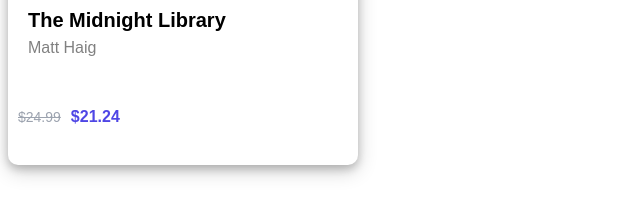
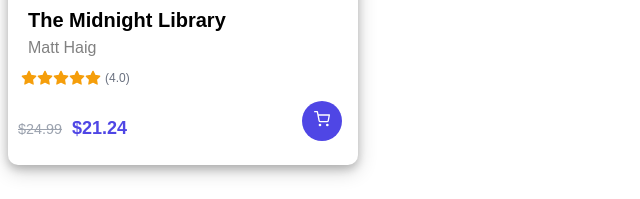
Before and after one commit to amirziyacode/Book-store-vita, a React (Vite) app: page /bookstore in a window 1280 px wide. Shown: the part 343-542 px from the top of the page, without its empty margins (0-640 px from the left). Built offline with nearby package versions, Linux system fonts and the light colour scheme; a web font is replaced by a local one.

Commit message:
complte all card book

```diff
--- a/src/componets/BookCard.jsx
+++ b/src/componets/BookCard.jsx
@@ -1,5 +1,5 @@
 import React from "react";
-import { FiStar} from 'react-icons/fi';
+import { FiStar,FiShoppingCart} from 'react-icons/fi';
 import "../css/BookCard.css"
 
 function BookCard(){
@@ -12,21 +12,21 @@
             <p className="title">The Midnight Library</p>
             <p className="author">Matt Haig</p>
             <div className="stars-rating">
-            {/* {[...Array(5)].map((_, i) => (
+            {[...Array(5)].map((_, i) => (
             <FiStar
-              key={i}
-              style={`${i < 3 ? {coor:"yellow",fill:"currentColor"} : {color:"#d1d5db"}}`}
-              className="stars"
+            key={i}
+            style={i < 5 ? {color:"#F59E0B",fill:"currentcolor"} : {color:"#d1d5db"}}
+            className="stars"
             />
-                ))}
-                <span className="text-xs text-gray-500 ml-1"></span> */}
+            ))}
+                <span style={{fontSize:"0.75rem",color:"#6b7280",marginLeft:"0.25rem"}}>(4.0) </span>
             </div>
-            <div>
-                <div className="price">
+            <div className="price">
+                <div>
                     {15 ? (
                         <div className="prices-discount">
-                        <span style={{color:"#9ca3af",textDecoration:"line-through",fontSize:"0.875rem",marginRight:"10px"}}>$24.99</span>
-                        <span style={{color:'#4F46E5',fontWeight:"bold"}}>
+                        <span style={{color:"#9ca3af",textDecoration:"line-through",fontSize:"0.9rem",marginRight:"10px"}}>$24.99</span>
+                        <span style={{color:'#4F46E5',fontWeight:"bold",fontSize:"18px"}}>
                             ${(24.99 * (1 - 15 / 100)).toFixed(2)}
                         </span>
                         </div>
@@ -34,8 +34,10 @@
                         <span tyle={{color:"#4F46E5",fontWeight:"bold"}}>24.99</span>
                     )}
                 </div>
+                <button className="btn-buy-book">
+                    <FiShoppingCart className="icon-buy" />
+                </button>
             </div>
-
         </div>
         </>
     )
--- a/src/css/BookCard.css
+++ b/src/css/BookCard.css
@@ -31,22 +31,43 @@
     margin-left: 13px;
     display: flex;
     align-items: center;
-    margin-bottom: 0.5rem;
+    height: 10px;
 }
 .stars{
     width: 1rem;
     height: 1rem;
 }
 
-
 .card:hover{
     box-shadow: 0 20px 25px -5px rgba(0, 0, 0, 0.1), 0 10px 10px -5px rgba(0, 0, 0, 0.04);
     transform: translateY(-3px);
 }
-
+.price{
+    display:flex;
+    align-items: center;
+    justify-items:space-between;
+}
 .prices-discount{
     display: flex;
     margin-top: 25px;
     padding: 10px;
     align-items: center;
 }
+.btn-buy-book{
+    background-color: #4F46E5;
+    color: white;
+    width: 40px;
+    margin-left: 165px;
+    height: 40px;
+    padding: 0.5rem;
+    align-items: center;
+    border-radius: 9999px;
+    transition: background-color 0.2s ease-in-out;
+}
+.icon-buy{
+    width: 1rem;
+    height: 1rem;
+}
+.btn-buy-book:hover{
+    background-color: color-mix(in srgb, #4F46E5, transparent 10%);
+}
```
